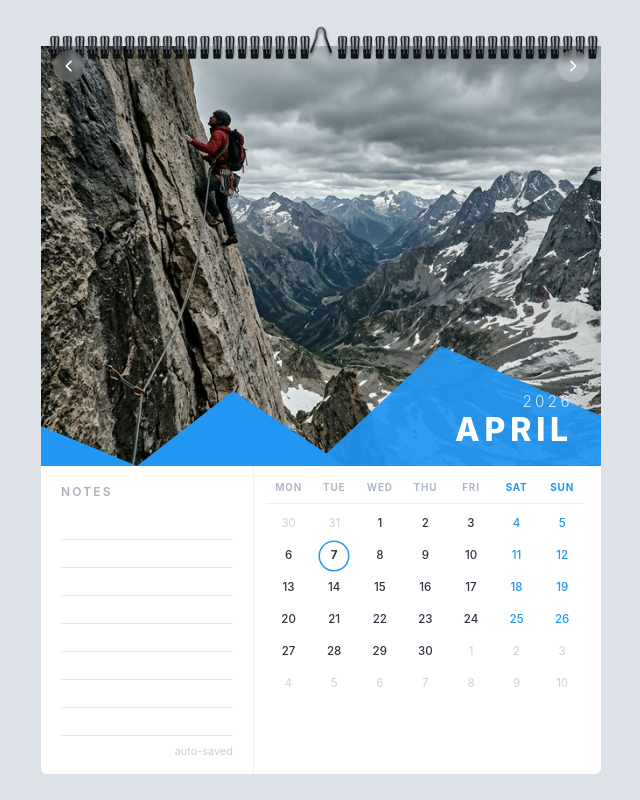
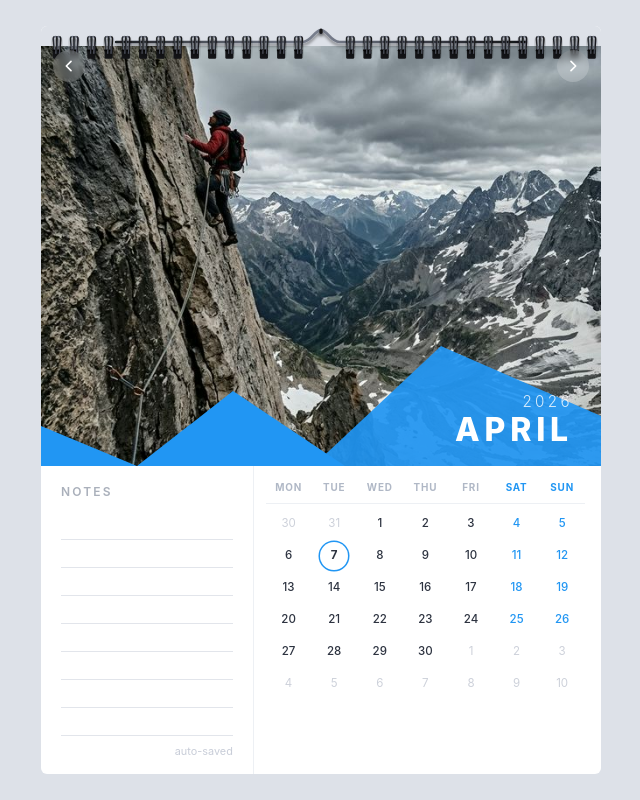
Before and after one commit to rookiemaniesh/tuf-assignment, a Next.js app: page / in a window 1280 px wide. Shown: the whole page, without its empty margins (319-959 px from the left). Built offline with nearby package versions, Linux system fonts and the light colour scheme.

Commit message:
binding less dense and look added😍

```diff
--- a/app/components/calendar/HeroImage.tsx
+++ b/app/components/calendar/HeroImage.tsx
@@ -47,13 +47,42 @@ export default function HeroImage({
               <filter id="wire-shadow" x="-40%" y="-40%" width="180%" height="180%">
                 <feDropShadow dx="0" dy="2.5" stdDeviation="1.5" floodColor="#000" floodOpacity="0.45" />
               </filter>
+              <filter id="wire-shadow-h" filterUnits="userSpaceOnUse" x="-10" y="-10" width="530" height="50">
+                <feDropShadow dx="0" dy="2.5" stdDeviation="1.5" floodColor="#000" floodOpacity="0.45" />
+              </filter>
             </defs>
 
+
+
+            {/* Unified Hanger & Horizontal Wire (Threaded inside loops) */}
+            <path
+              d="M 65,9
+                 L 238,9
+                 C 246,9 249,-2 255,-2
+                 C 261,-2 264,9 272,9
+                 L 445,9"
+              fill="none"
+              stroke="url(#metal)"
+              strokeWidth="2.4"
+              filter="url(#wire-shadow-h)"
+              strokeLinecap="round"
+            />
+            {/* Hanger Hook Plastic Clip */}
+            <rect
+              x="253.5"
+              y="-3.5"
+              width="3"
+              height="5"
+              rx="1.5"
+              fill="#141518"
+              filter="url(#wire-shadow-h)"
+            />
+
             {/* Loop groups */}
-            {Array.from({ length: 44 }).map((_, i) => {
-              if (i === 21 || i === 22) return null; // Gap for hanger
+            {Array.from({ length: 32 }).map((_, i) => {
+              if (i === 15 || i === 16) return null; // Gap for hanger
 
-              const x = i * 11.6 + 2;
+              const x = i * 16 + 4;
               return (
                 <g key={i} transform={`translate(${x},0)`}>
 
@@ -61,7 +90,7 @@ export default function HeroImage({
   <rect
     x="2.3"
     y="15.5"
-    width="7"
+    width="7.5"
     height="9"
     rx="1.2"
     fill="#141518"
@@ -75,6 +104,8 @@ export default function HeroImage({
     fill="#000"
     opacity="0.7"
   />
+
+
 
   {/* FRONT WIRES */}
   {/* FRONT WIRES */}
@@ -95,28 +126,8 @@ export default function HeroImage({
 />
 
 </g>
-                // <g key={i} transform={`translate(${x}, 0)`}>
-                //   {/* Punched hole */}
-                //   <rect x="2.5" y="16" width="5.5" height="8" rx="1" fill="#151618" opacity="0.9" />
-                //   <rect x="2.5" y="16" width="5.5" height="2" fill="#000" opacity="0.7" rx="1" />
-
-                //   {/* Twin loops */}
-                //   <path d="M 3.5,20 C 3.5,6 -0.5,3 4.5,3 C 9.5,3 6.5,6 6.5,20" fill="none" stroke="url(#metal)" strokeWidth="1.6" filter="url(#wire-shadow)" />
-                //   <path d="M 5.5,20 C 5.5,6 1.5,3 6.5,3 C 11.5,3 8.5,6 8.5,20" fill="none" stroke="url(#metal)" strokeWidth="1.6" filter="url(#wire-shadow)" />
-                // </g>
               );
             })}
-
-            {/* Center Calendar Hanger Hook */}
-            <path
-              d="M 246,18 L 251,4 C 251,0 252,-4 255,-4 C 258,-4 259,0 259,4 L 264,18"
-              fill="none"
-              stroke="url(#metal)"
-              strokeWidth="2.2"
-              filter="url(#wire-shadow)"
-              strokeLinejoin="round"
-              strokeLinecap="round"
-            />
           </svg>
         </div>
       </div>
```
